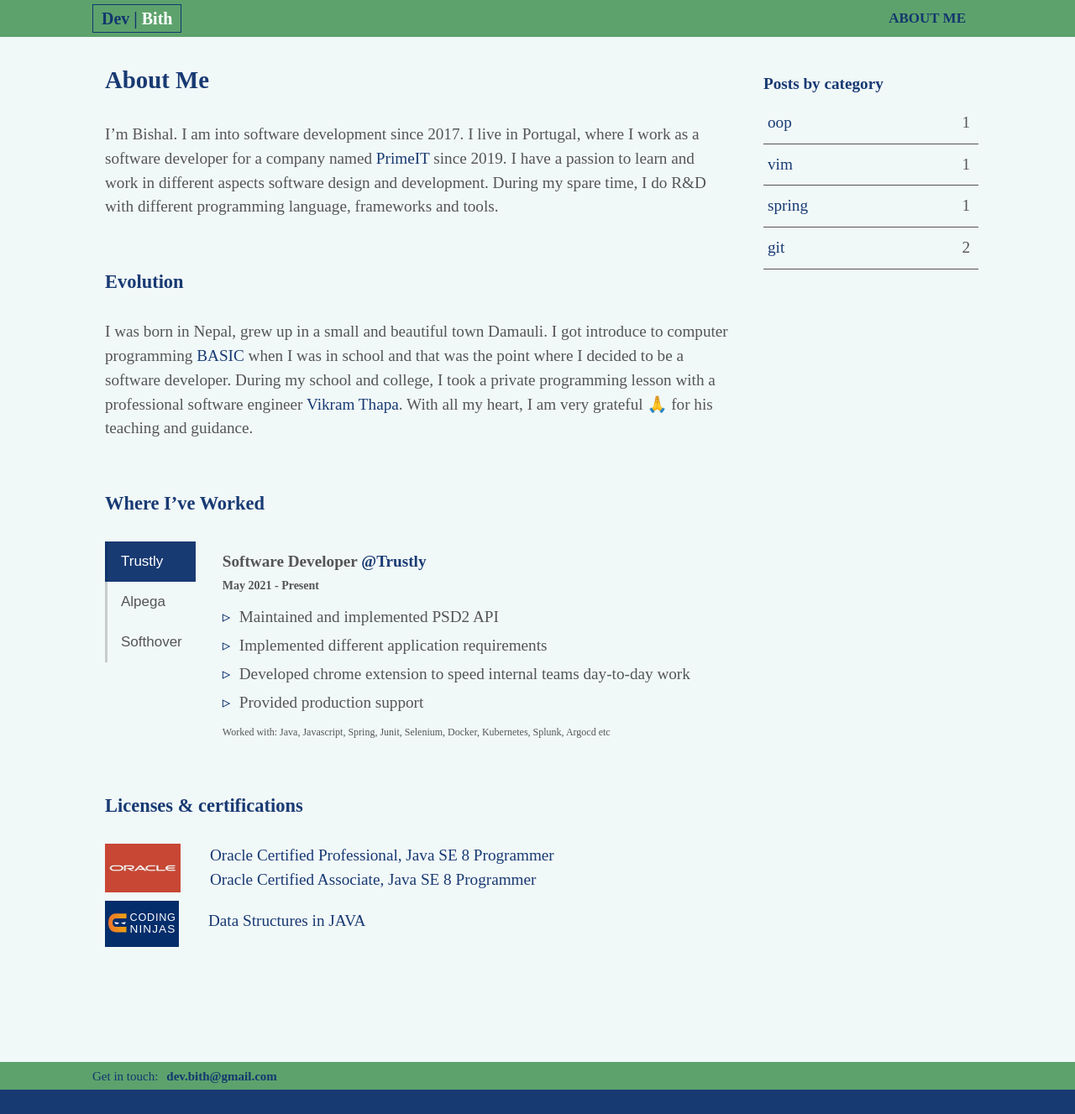
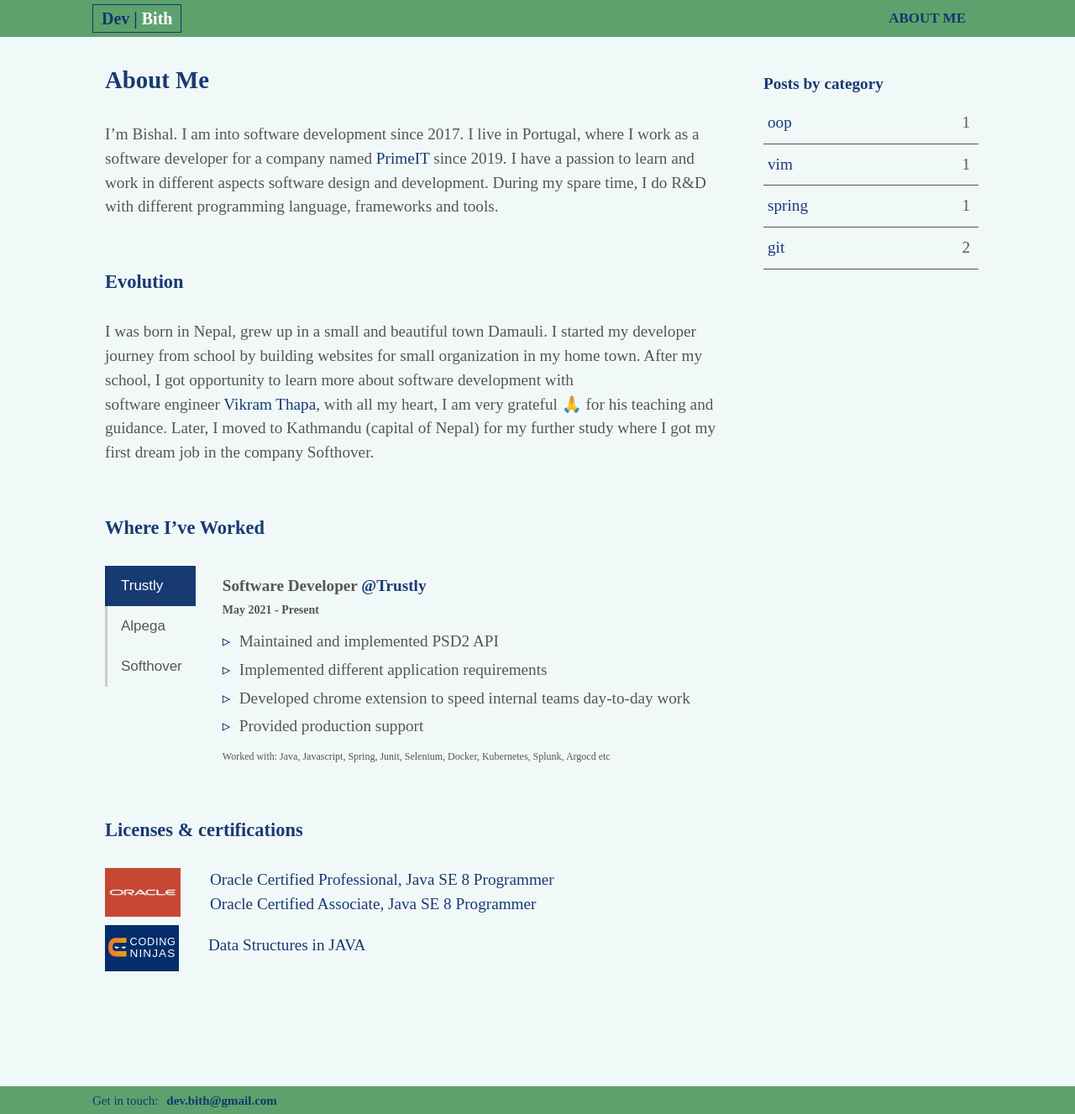
Before and after one commit to bishalthapa-x/bishalthapax.github.io, a Jekyll site: the page built from about.md, in a window 1280 px wide. Shown: the whole page at 84% size. Built offline with Jekyll 4.4.1, drawn with Linux system fonts in a browser that asks for light colours; before the commit the page ends 1298 px from its top, so only the background shows below that.

Commit message:
Update about.md

```diff
--- a/about.md
+++ b/about.md
@@ -16,11 +16,11 @@
 ### Evolution
 
 <br />
-I was born in Nepal, grew up in a small and beautiful town Damauli. I got introduce to computer programming
-[BASIC](https://en.wikipedia.org/wiki/BASIC) when I was in school and that was the point where I decided to
-be a software developer. During my school and college, I took a private programming lesson with a professional
-software engineer [Vikram Thapa](https://www.linkedin.com/in/vikram-thapa-87677a191/). With all my heart, I am very grateful 🙏
-for his teaching and guidance.
+I was born in Nepal, grew up in a small and beautiful town Damauli. I started my developer journey from school by building websites
+for small organization in my home town. After my school, I got opportunity to learn more about software development with
+software engineer [Vikram Thapa](https://www.linkedin.com/in/vikram-thapa-87677a191/), with all my heart, I am very grateful 🙏
+for his teaching and guidance. Later, I moved to Kathmandu (capital of Nepal) for my further study where I got my first dream job in the
+company Softhover.
 <br /><br /><br />
 
 ### Where I’ve Worked
```
